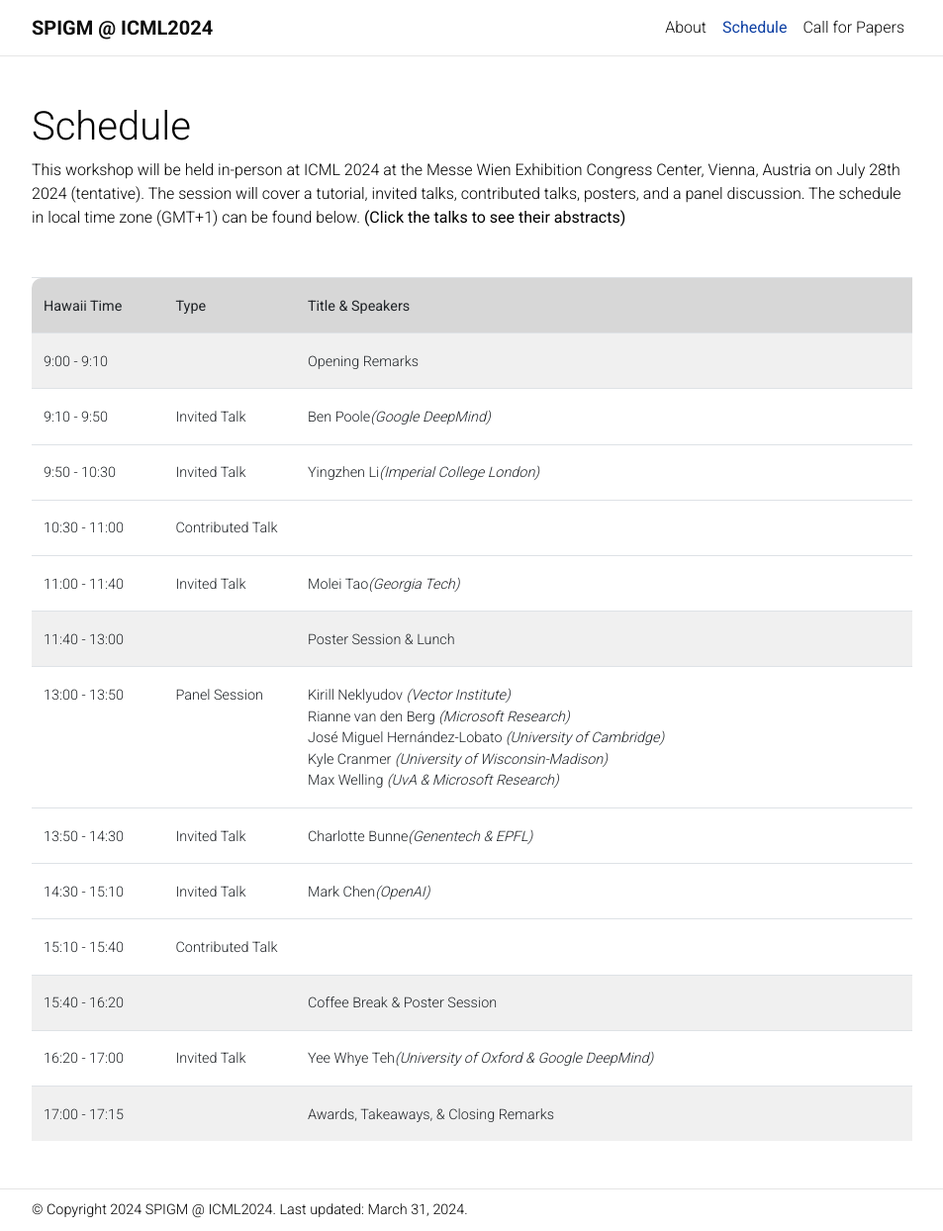
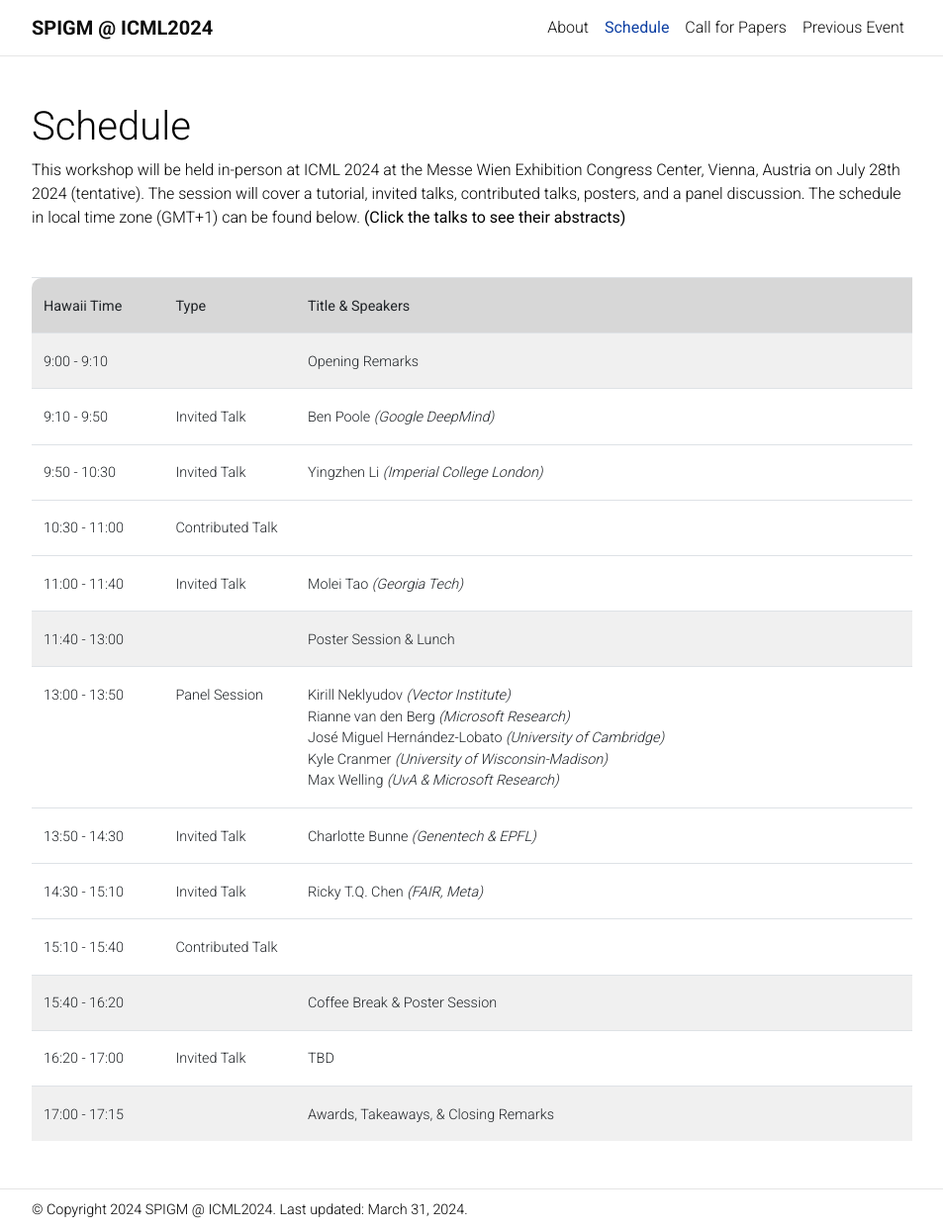
Before and after one commit to spigmworkshopv3/spigmworkshopv3.github.io, a Jekyll site: the page built from _pages/schedule.md, in a window 1280 px wide and 1244 px high. Shown: the whole window at 99% size, without its empty margins (163-1116 px from the left). Built offline with Jekyll 4.4.1, drawn with Linux system fonts in a browser that asks for light colours; comment, search, counter and statistics services are not loaded; a style sheet for code colours, icons or effects is not loaded.

Commit message:
fix schedule, add ricky

```diff
--- a/_includes/header.html
+++ b/_includes/header.html
@@ -94,6 +94,11 @@
               {%- endif -%}
               {%- endif -%}
               {% endfor -%}
+
+              <li class="nav-item">
+                <a class="nav-link" href="https://spigmworkshop.github.io/" target="\_blank">Previous Event</a>
+              </li>
+
               {%- if site.enable_darkmode %}
 
               <!-- Toogle theme mode -->
--- a/_pages/schedule.md
+++ b/_pages/schedule.md
@@ -30,7 +30,7 @@ nav_order: 2
     <td>Invited Talk</td>
     <td>
     <!-- <b> Title TODO </b><br> -->
-    Ben Poole<i>(Google DeepMind)</i></td>
+    Ben Poole<i> (Google DeepMind)</i></td>
   </tr>
   <tr>
     <td></td>
@@ -44,7 +44,7 @@ nav_order: 2
     <td>Invited Talk</td>
     <td>
     <!-- <b> Title TODO </b><br> -->
-    Yingzhen Li<i>(Imperial College London)</i></td>
+    Yingzhen Li<i> (Imperial College London)</i></td>
   </tr>
   <tr>
     <td></td>
@@ -67,7 +67,7 @@ nav_order: 2
     <td>Invited Talk</td>
     <td>
     <!-- <b> Title TODO </b><br> -->
-    Molei Tao<i>(Georgia Tech)</i></td>
+    Molei Tao<i> (Georgia Tech)</i></td>
   </tr>
   <tr>
     <td></td>
@@ -101,7 +101,7 @@ nav_order: 2
     <td>Invited Talk</td>
     <td>
     <!-- <b> Title TODO </b><br> -->
-    Charlotte Bunne<i>(Genentech &amp; EPFL)</i></td>
+    Charlotte Bunne<i> (Genentech &amp; EPFL)</i></td>
   </tr>
   <tr>
     <td></td>
@@ -115,7 +115,7 @@ nav_order: 2
     <td>Invited Talk</td>
     <td>
     <!-- <b> Title TODO </b><br> -->
-    Mark Chen<i>(OpenAI)</i></td>
+    Ricky T.Q. Chen<i> (FAIR, Meta)</i></td>
   </tr>
   <tr>
     <td></td>
@@ -145,7 +145,8 @@ nav_order: 2
     <td>Invited Talk</td>
     <td>
     <!-- <b> Title TODO </b><br> -->
-    Yee Whye Teh<i>(University of Oxford &amp; Google DeepMind)</i></td>
+    TBD</td>
+    <!-- Yee Whye Teh<i> (University of Oxford &amp; Google DeepMind)</i></td> -->
   </tr>
   <tr>
     <td></td>
```
Also changed, not shown: _layouts/workshop.html (+8 -8 lines), assets/img/ricky.jpeg (added), assets/resized/ricky-1400x1400.jpeg (added), assets/resized/ricky-400x400.jpeg (added), assets/resized/ricky-800x800.jpeg (added).
